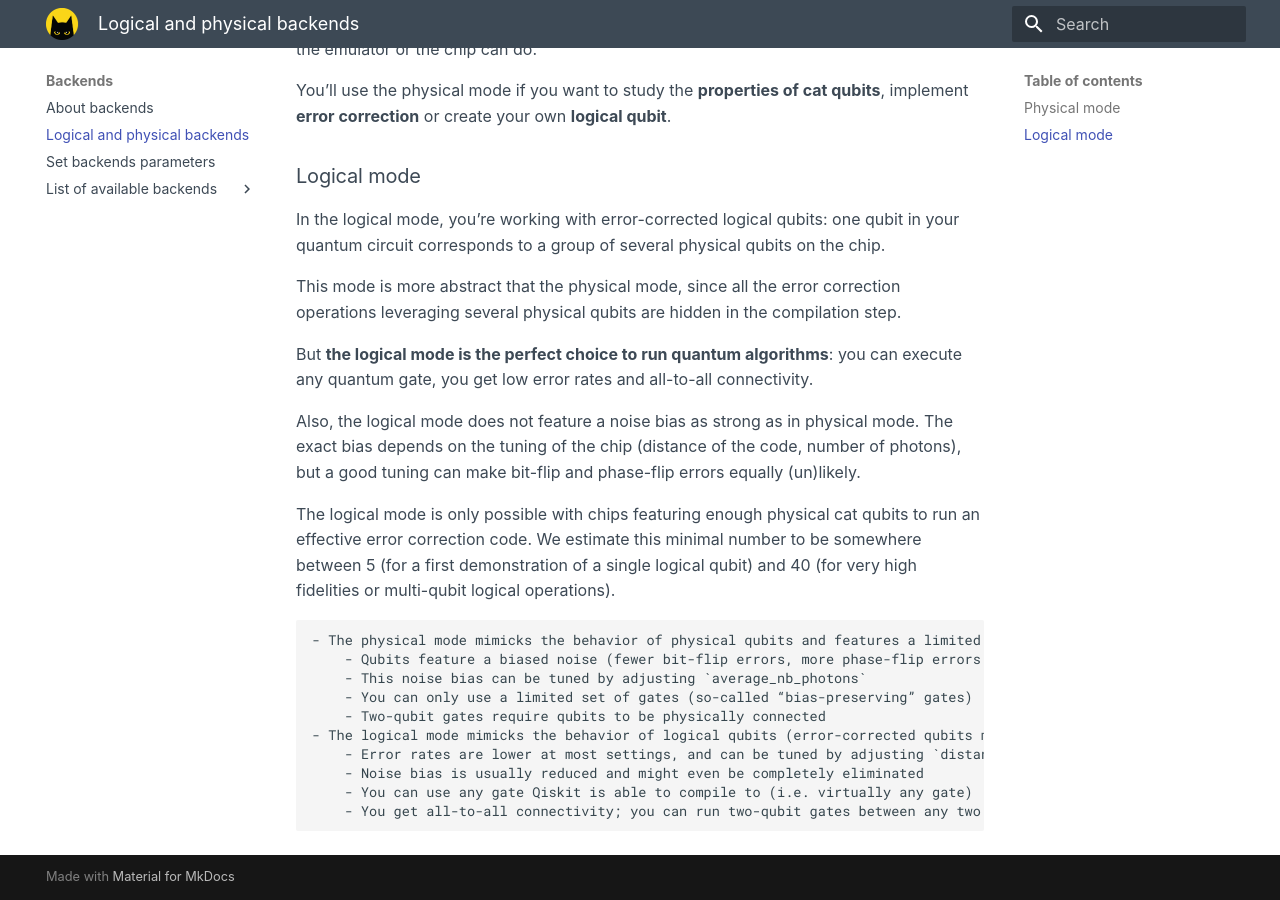
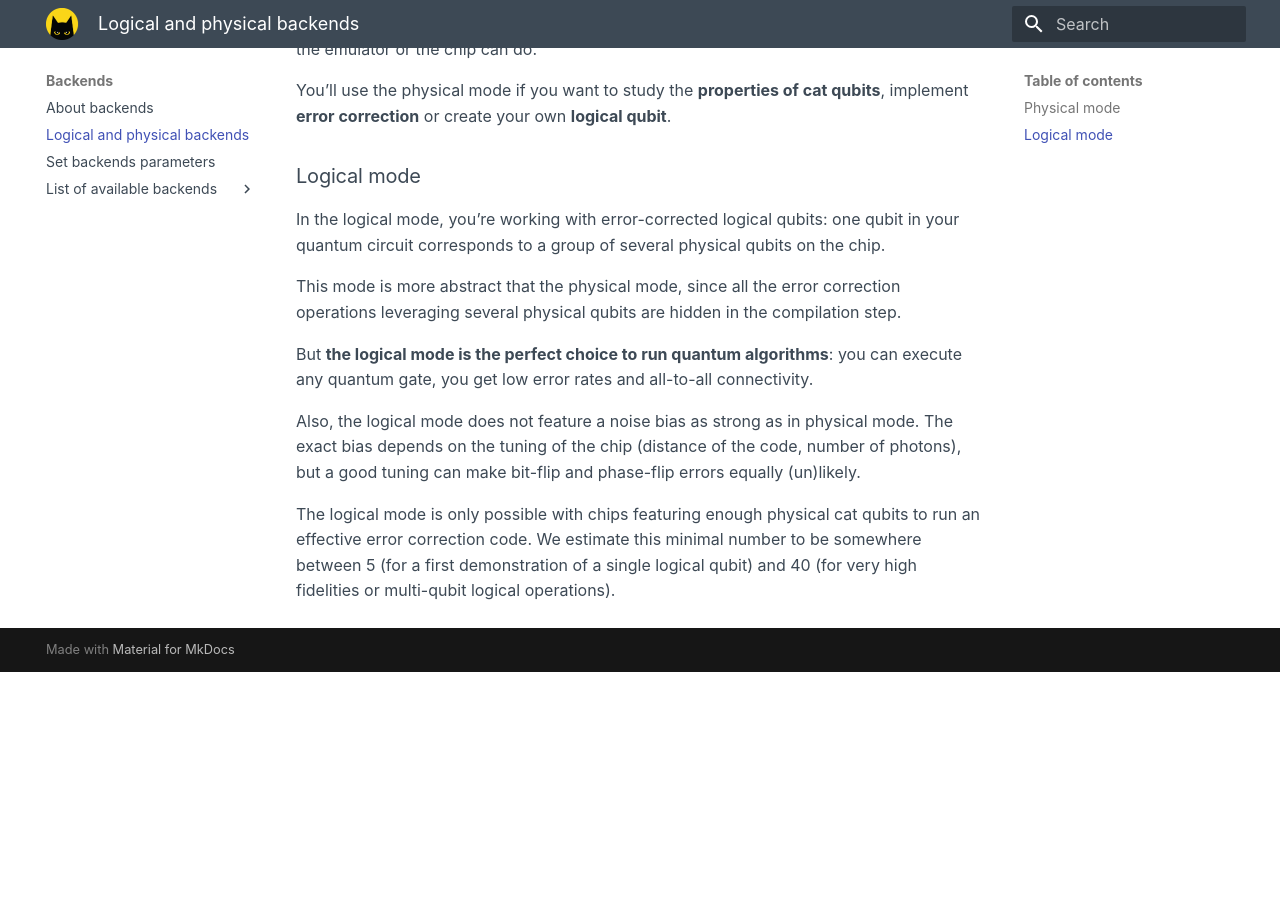
Before and after one commit to Alice-Bob-SW/felis, an MkDocs documentation site: the page built from docs/backends/logical_physical.md, in a window 1280 px wide and 900 px high, scrolled down 717 px. Built offline with MkDocs 1.6.1 and Material for MkDocs 9.7.7, drawn with Linux system fonts in a browser that asks for light colours; after the commit the page ends 1389 px from its top, so only the background shows below that.

Commit message:
Removed extra text

```diff
--- a/docs/backends/logical_physical.md
+++ b/docs/backends/logical_physical.md
@@ -27,15 +27,3 @@ But **the logical mode is the perfect choice to run quantum algorithms**: you ca
 Also, the logical mode does not feature a noise bias as strong as in physical mode. The exact bias depends on the tuning of the chip (distance of the code, number of photons), but a good tuning can make bit-flip and phase-flip errors equally (un)likely.
 
 The logical mode is only possible with chips featuring enough physical cat qubits to run an effective error correction code. We estimate this minimal number to be somewhere between 5 (for a first demonstration of a single logical qubit) and 40 (for very high fidelities or multi-qubit logical operations).
-
-
-    - The physical mode mimicks the behavior of physical qubits and features a limited set of gates. You may use these physical qubits to implement quantum error correction, logical qubits, or logical gates. In this mode:
-        - Qubits feature a biased noise (fewer bit-flip errors, more phase-flip errors compared to a regular transmon)
-        - This noise bias can be tuned by adjusting `average_nb_photons`
-        - You can only use a limited set of gates (so-called “bias-preserving” gates)
-        - Two-qubit gates require qubits to be physically connected
-    - The logical mode mimicks the behavior of logical qubits (error-corrected qubits made out of several physical qubits). The logical mode features a universal set of gates and is used to run algorithms. In this mode:
-        - Error rates are lower at most settings, and can be tuned by adjusting `distance`
-        - Noise bias is usually reduced and might even be completely eliminated
-        - You can use any gate Qiskit is able to compile to (i.e. virtually any gate)
-        - You get all-to-all connectivity; you can run two-qubit gates between any two distinct qubits
```
